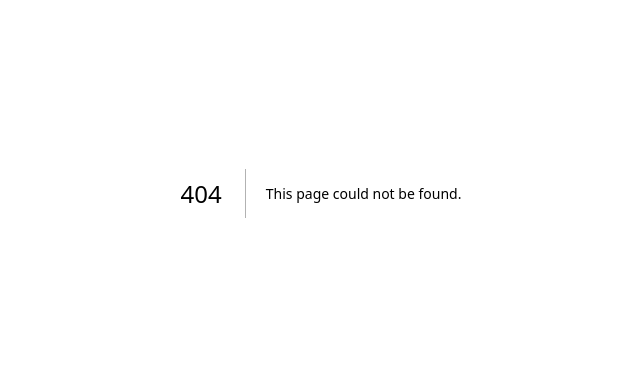
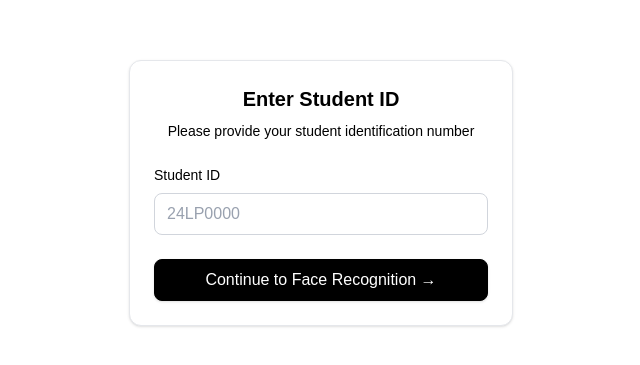
Before and after one commit to Batochir366/myrmidons-pinequest, a Next.js app in the folder frontend/: page /student in a window 1280 px wide. Before the commit this address had no page. Shown: the part 207-572 px from the top of the page, without its empty margins (319-959 px from the left). Built offline with nearby package versions, Linux system fonts and the light colour scheme.

Commit message:
[FE] StudentIdInput component

```diff
--- /dev/null
+++ b/frontend/app/student/page.tsx
@@ -0,0 +1,9 @@
+import StudentIdInput from "@/components/StudentIdInput";
+
+export default function Home() {
+  return (
+    <div>
+      <StudentIdInput />
+    </div>
+  );
+}
--- /dev/null
+++ b/frontend/components/StudentIdInput.tsx
@@ -0,0 +1,46 @@
+"use client";
+import { useState } from "react";
+
+export default function StudentIdInput() {
+  const [studentId, setStudentId] = useState("");
+
+  const handleSubmit = (e: React.FormEvent) => {
+    e.preventDefault();
+    console.log("Entered Student ID:", studentId);
+  };
+
+  return (
+    <div className="flex justify-center items-center min-h-screen bg-white">
+      <form
+        onSubmit={handleSubmit}
+        className="w-full max-w-sm p-6 bg-white rounded-xl shadow-sm border border-gray-200"
+      >
+        <h2 className="text-xl font-semibold text-center mb-2 text-black">
+          Enter Student ID
+        </h2>
+        <p className="text-sm text-center mb-6 text-black">
+          Please provide your student identification number
+        </p>
+
+        <label className="block text-sm font-medium mb-2 text-black">
+          Student ID
+        </label>
+        <input
+          type="text"
+          placeholder="24LP0000"
+          value={studentId}
+          onChange={(e) => setStudentId(e.target.value)}
+          className="w-full px-3 py-2 border border-gray-300 rounded-lg focus:outline-none focus:ring-2 focus:ring-black text-black placeholder-gray-400"
+          required
+        />
+
+        <button
+          type="submit"
+          className="mt-6 w-full py-2 px-4 bg-black text-white rounded-lg shadow hover:bg-white hover:text-black border border-black transition"
+        >
+          Continue to Face Recognition →
+        </button>
+      </form>
+    </div>
+  );
+}
```
